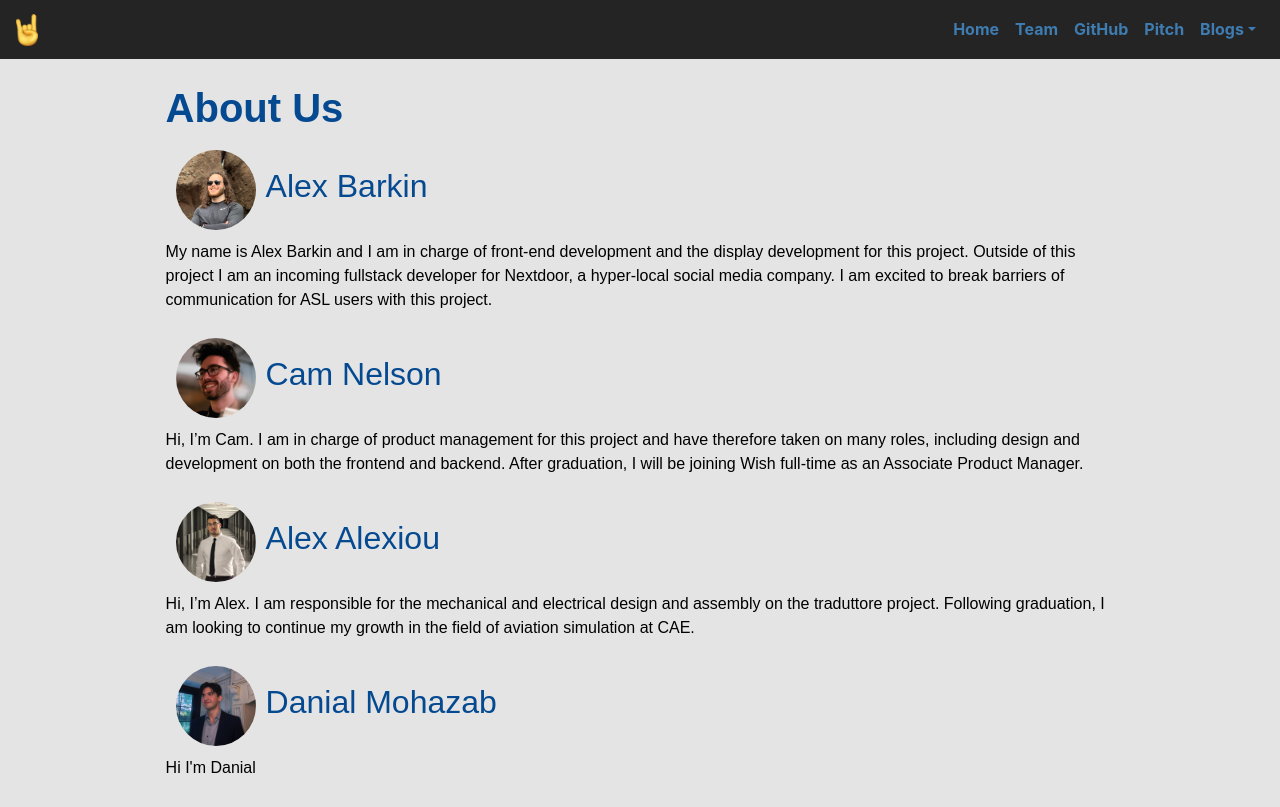
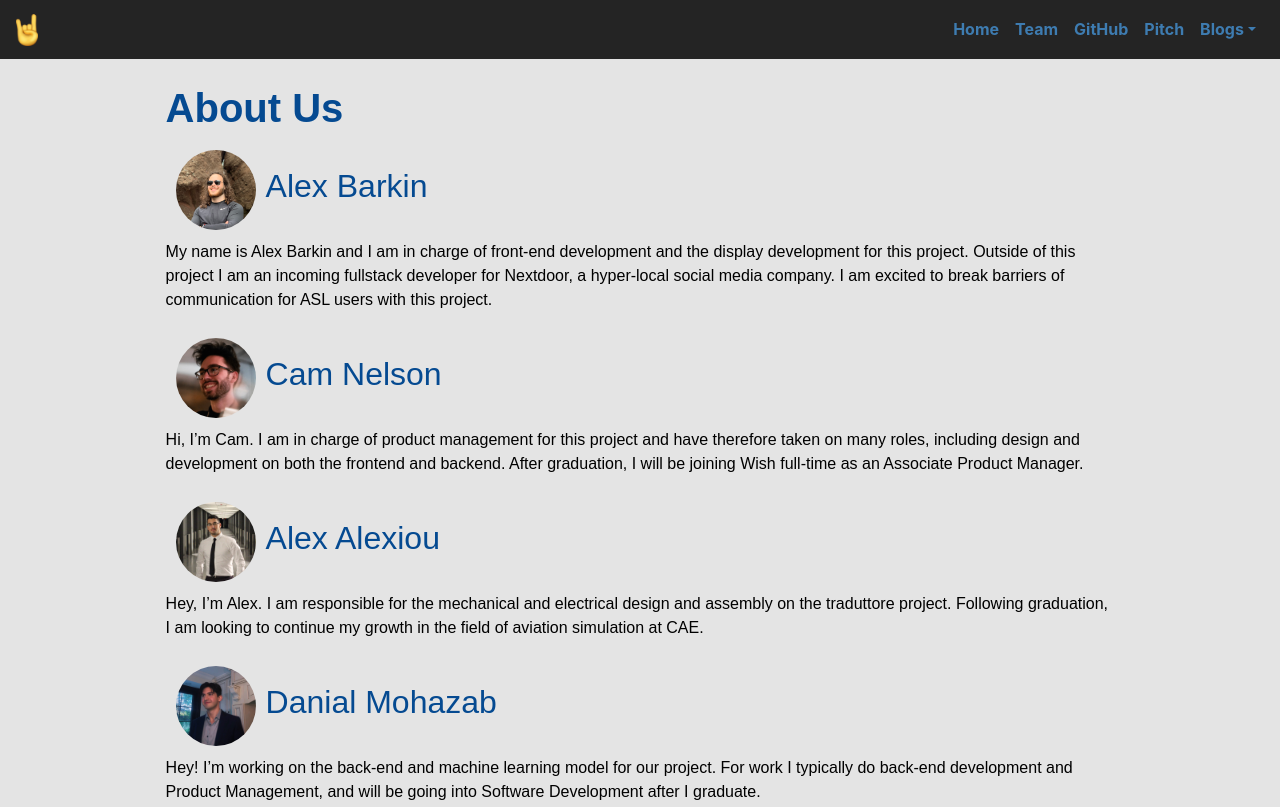
Before and after one commit to traduttore/traduttore.github.io, a Gatsby site: page /Team in a window 1280 px wide. Shown: the top 807 px of the page. Built offline with nearby package versions, Linux system fonts and the light colour scheme; Gatsby itself is replaced by a stand-in of ours; a web font is replaced by a local one.

Commit message:
Danials blurb :monkey:

```diff
--- a/src/pages/Team.jsx
+++ b/src/pages/Team.jsx
@@ -38,7 +38,7 @@ const Team = () => (
         </a>
         <h2 style ={{flex: 1,alignSelf: "center"}}>Alex Alexiou</h2>
       </div>
-      <p>{`Hi, I’m Alex. I am responsible for the mechanical and electrical design and assembly
+      <p>{`Hey, I’m Alex. I am responsible for the mechanical and electrical design and assembly
       on the traduttore project. Following graduation, I am looking to continue my growth in the
       field of aviation simulation at CAE.`}</p>
       <div style={{display: 'flex'}}>
@@ -47,7 +47,9 @@ const Team = () => (
         </a>
         <h2 style ={{flex: 1,alignSelf: "center"}}>Danial Mohazab</h2>
       </div>
-      <p>{`Hi I'm Danial`}</p>
+      <p>{`Hey! I’m working on the back-end and machine learning model for our project.
+      For work I typically do back-end development and Product Management, and will be going
+      into Software Development after I graduate.`}</p>
     </article>
   </Layout>
 );
```
